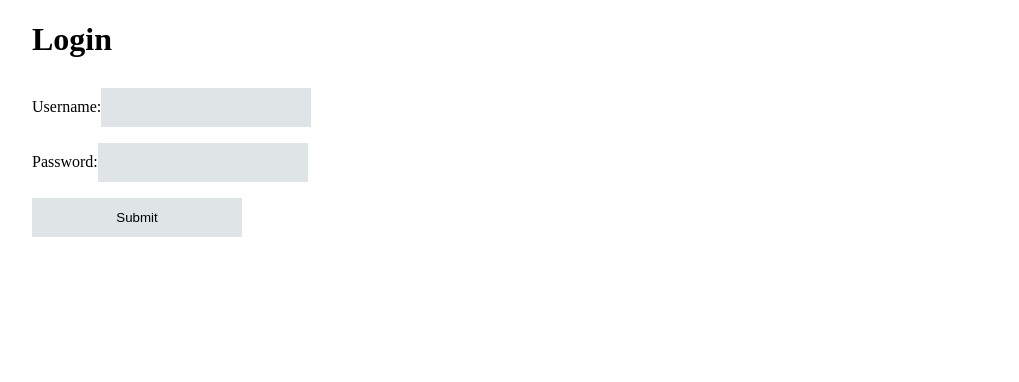
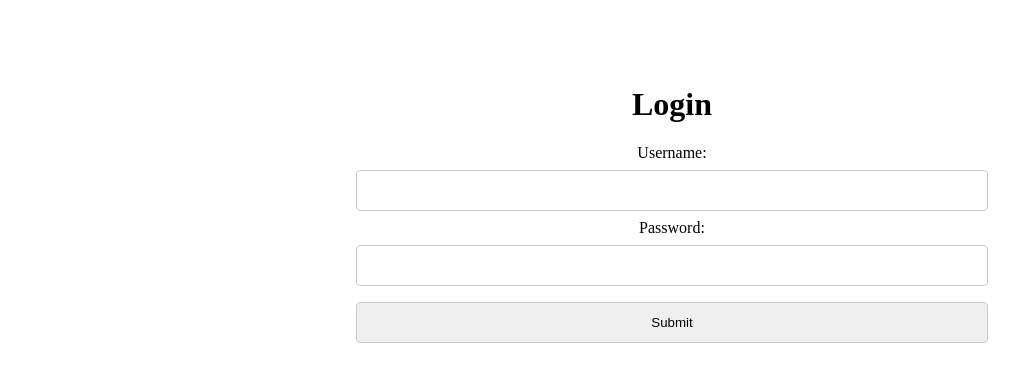
Before and after one commit to JadenPerleoni/fullstack-exercise, a React (Create React App) app in the folder client/: page / in a window 1280 px wide. Shown: the top 382 px of the page, without its empty margins (198-1217 px from the left). Built offline with nearby package versions, Linux system fonts and the light colour scheme.

Commit message:
account page looking good!

```diff
--- a/client/src/App.css
+++ b/client/src/App.css
@@ -6,19 +6,7 @@
 
 
 }
-.login-form {
-    width: 300px;
-    height: 200px;
-    display: block;
-    align-items: center;
-    justify-content: center;
-    margin-bottom: 20px;
-    position: absolute;
-    left: 230px;
-    top: 0;
-    height: 100%;
 
-}
 .sidebar {
   height: 100%;
   width: 230px;
@@ -47,7 +35,7 @@ hr {
   width: 100%;
   font-size: 24px;
 }
-button,input,select {
+.button-style {
     width: 70%;
     background-color: rgb(223, 228, 231);
 
@@ -58,21 +46,49 @@ button,input,select {
 }
 
 .account-content {
-
-  position: absolute;
+  padding-left: 20px;
+  padding-top: 40px;
+  position: relative;
   left: 230px;
   top: 0;
   height: 100%;
   display: flex;
   width: 1040px;
-  justify-content: space-evenly;
   flex-wrap: wrap;
 }
 .account-info {
   margin: 10px;
   background-color: #fff;
-  overflow: hidden;
-  width: 300px;
-  height: 25%;
+  width: 400px;
+  height: 200px;
   border: 2px solid black;
+  padding: 15px;
 }
+
+.container {
+  width: 800px; /* Can be in percentage also. */
+  height: auto;
+  margin: 0 auto;
+  padding: 10px;
+  position: relative;
+
+}
+.login-form {
+  padding: 15px;
+  left: 230px;
+  position: relative;
+  width: 50%;
+  align-items: center;
+  justify-content: center;
+  text-align: center;
+  ;
+}
+input {
+  width: 100%;
+  padding: 12px 20px;
+  margin: 8px 0;
+  display: inline-block;
+  border: 1px solid #ccc;
+  border-radius: 4px;
+  box-sizing: border-box;
+}
--- a/client/src/components/AccountInfo/AccountInfo.js
+++ b/client/src/components/AccountInfo/AccountInfo.js
@@ -3,8 +3,13 @@ export default function AccountInfo(props) {
     <div key={props.value.key} className="account-info">
       <h3>Account Number</h3>
       <p>{props.value.accountNumber}</p>
-      {props.value.accountId}
-      {props.value.balance}
+
+      <div style={{ top: "60px",position: "relative" }}>
+        <p style = {{position: "absolute", width: "400px"}}>
+          Current balance{" "}
+          <span style={{ float: "right" }}>${props.value.balance}</span>
+        </p>
+      </div>
     </div>
   );
 }
--- a/client/src/components/Createacc/Createacc.js
+++ b/client/src/components/Createacc/Createacc.js
@@ -28,6 +28,9 @@ function Createacc() {
     event.preventDefault();
     console.log(form);
     await createAccount(token, form);
+    getAccounts(token, { username: username }).then((res) =>
+      setAccounts(res.data)
+    );
   };
 
   useEffect(() => {
@@ -39,13 +42,12 @@ function Createacc() {
   return (
     <div>
       <div className="account-content">
-
-            {accounts.map((account, key) => {
-              return <AccountInfo value={account} key={key}></AccountInfo>;
-            })}
+        {accounts.map((account, key) => {
+          return <AccountInfo value={account} key={key}></AccountInfo>;
+        })}
       </div>
-      <div>
-        {/* <div className="login-form">
+      <div className="container">
+        <div className="login-form">
           <h1>Create Account</h1>
           <form onSubmit={handleSubmit}>
             <label>
@@ -59,6 +61,7 @@ function Createacc() {
                 }
               />
             </label>
+
             <label>
               Balance:
               <input
@@ -71,7 +74,7 @@ function Createacc() {
 
             <input type="submit" value="Submit" />
           </form>
-        </div> */}
+        </div>
       </div>
     </div>
   );
--- a/client/src/components/Home/Home.js
+++ b/client/src/components/Home/Home.js
@@ -16,16 +16,16 @@ function Home() {
   const [transactionsClicked, setTransactionsClicked] = useState(false);
 
   const createAcc = () => {
-    if(transactionsClicked) {
-      setTransactionsClicked(!transactionsClicked)
+    if (transactionsClicked) {
+      setTransactionsClicked(!transactionsClicked);
     }
 
     setAccountsClicked(!accountsClicked);
     // navigate(`../createacc`);
   };
   const createTrans = () => {
-    if(accountsClicked) {
-      setAccountsClicked(!accountsClicked)
+    if (accountsClicked) {
+      setAccountsClicked(!accountsClicked);
     }
 
     setTransactionsClicked(!transactionsClicked);
@@ -39,29 +39,33 @@ function Home() {
         <hr></hr>
         <div className="sidebar-content">
           <button
+            className="button-style"
             onClick={createAcc}
             style={{
-              backgroundColor: accountsClicked ? "#349beb" : "rgb(223, 228, 231)",
+              backgroundColor: accountsClicked
+                ? "#349beb"
+                : "rgb(223, 228, 231)",
               color: accountsClicked ? "rgb(223, 228, 231)" : "",
             }}
           >
             Accounts
           </button>
           <button
+            className="button-style"
             onClick={createTrans}
             style={{
-              backgroundColor: transactionsClicked ? "#349beb" : "rgb(223, 228, 231)",
+              backgroundColor: transactionsClicked
+                ? "#349beb"
+                : "rgb(223, 228, 231)",
               color: transactionsClicked ? "rgb(223, 228, 231)" : "",
-
             }}
           >
             Transactions
           </button>
         </div>
-
       </div>
-            {accountsClicked ? <Createacc></Createacc> : ""}
-            {transactionsClicked ? <Createtrans></Createtrans> : ""}
+      {accountsClicked ? <Createacc></Createacc> : ""}
+      {transactionsClicked ? <Createtrans></Createtrans> : ""}
 
       <div className="App"></div>
     </div>
```
